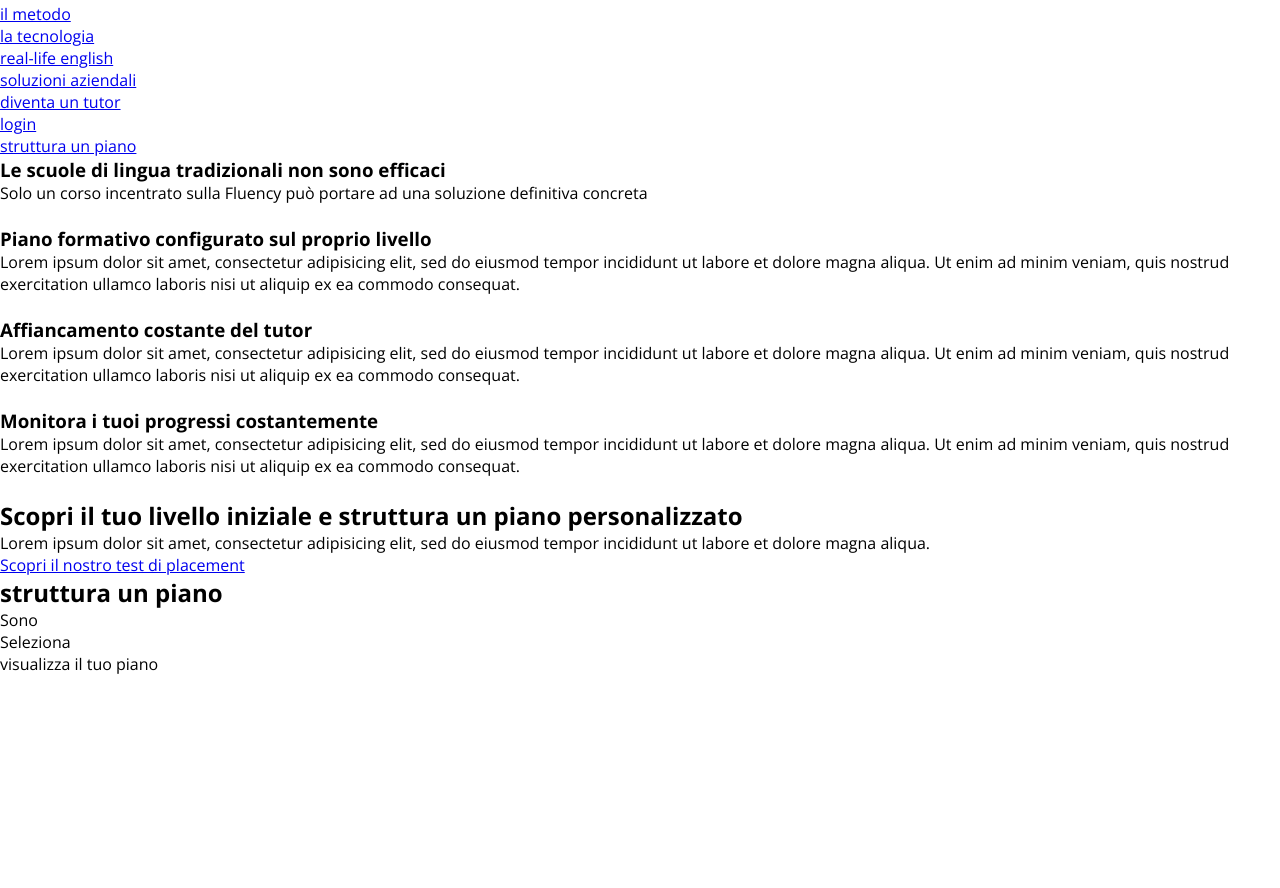
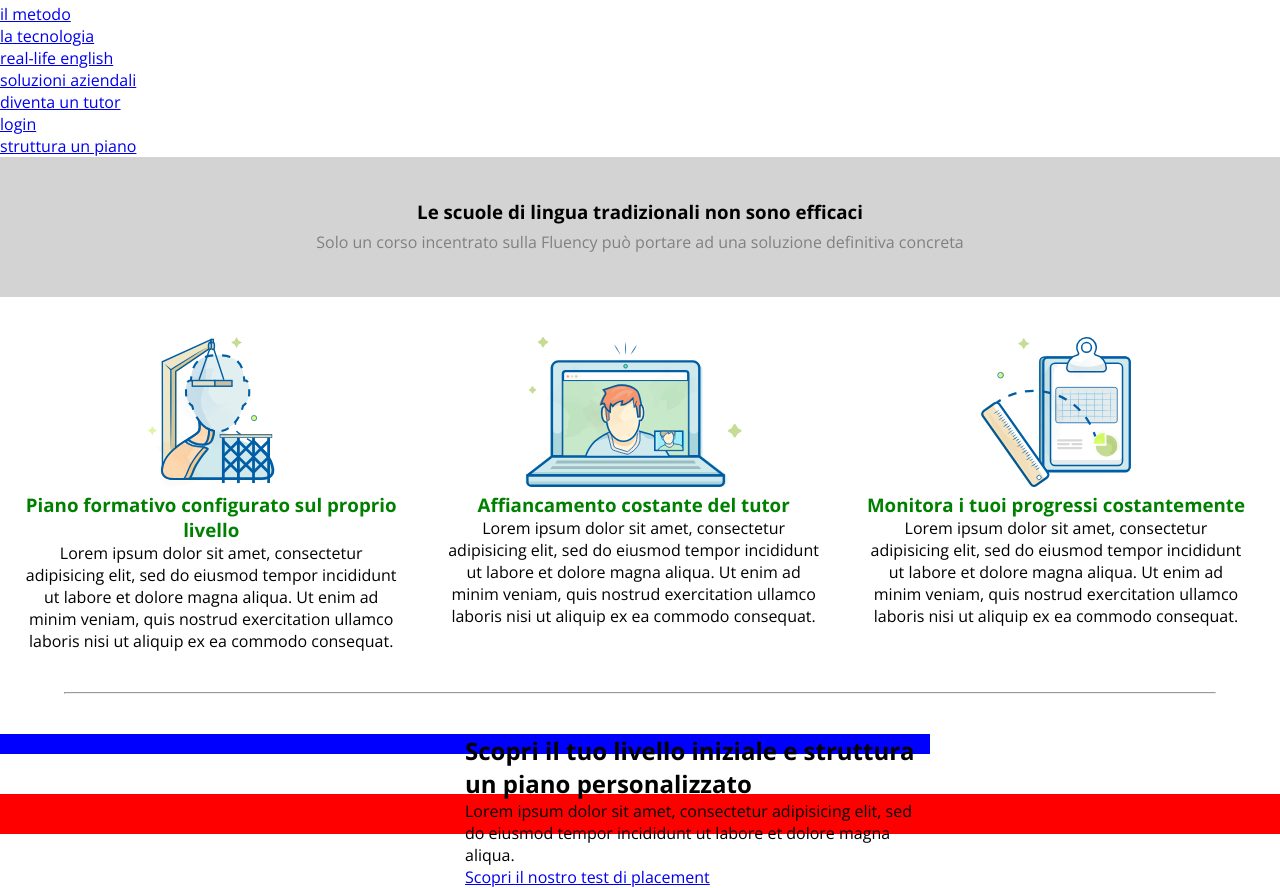
Before and after one commit to federicamanograssi/htmlcss-fluentify, a plain HTML site: page index.html in a window 1280 px wide. Shown: the part 40-928 px from the top of the page. Before the commit the page ends 800 px from the top, so only its background shows below. Drawn offline with nearby package versions, Linux system fonts and the light colour scheme.

Commit message:
Clearfix

```diff
--- a/css/master.css
+++ b/css/master.css
@@ -9,19 +9,55 @@ body {
   margin: auto; */
   font-family: 'Open Sans', sans-serif;
 }
+.clearfix{
+  content: '';
+  display: table;
+  clear: both;
+}
 
-/* HEADER */
+/* MAIN */
+.sezione_grigia {
+  text-align: center;
+  line-height: 30px;
+  background: lightgrey;
+  padding: 40px;
+}
+.sezione_grigia p{
+  color:grey;
+}
 
 /* STRUTTURE GENERALI */
-
-/* .col3 .col{
+.section {
+  padding: 40px 0;
+}
+.col3 .col{
   width: 33%;
   float: left;
+  text-align: center;
+  padding:0 20px;
 }
-.col2 .col {
+.col3 .col img{
+  width: 100%;
+  height: 150px;
+}
+.col3 .col h3{
+  color: green;
+}
+
+hr.section_hr{
+  width: 90%;
+  margin: auto;
+}
+.col2 .col{
   width: 50%;
+  height: 20px;
+  background: blue;
   float: left;
-} */
+}
+footer{
+  background: red;
+  height: 5vh;
+}
 
 /* .button .large{
   da definire
--- a/index.html
+++ b/index.html
@@ -42,33 +42,32 @@
       </div>
 
       <!-- SEZIONE 3 COLONNE -->
-      <div class="col3">
+      <div class="section col3 clearfix">
         <div class="col">
-          <img src="" alt="">
+          <img src="img/profile.svg" alt="Formazione">
           <h3>Piano formativo configurato sul proprio livello</h3>
           <!-- hr (mo vediamo)-->
           <p>Lorem ipsum dolor sit amet, consectetur adipisicing elit, sed do eiusmod tempor incididunt ut labore et dolore magna aliqua. Ut enim ad minim veniam, quis nostrud exercitation ullamco laboris nisi ut aliquip ex ea commodo consequat.</p>
         </div>
         <div class="col">
-          <img src="" alt="">
+          <img src="img/computer.svg" alt="Tutor">
           <h3>Affiancamento costante del tutor</h3>
           <!-- hr (mo vediamo)-->
           <p>Lorem ipsum dolor sit amet, consectetur adipisicing elit, sed do eiusmod tempor incididunt ut labore et dolore magna aliqua. Ut enim ad minim veniam, quis nostrud exercitation ullamco laboris nisi ut aliquip ex ea commodo consequat.</p>
         </div>
         <div class="col">
-          <img src="" alt="">
+          <img src="img/doc.svg" alt="Progressi">
           <h3>Monitora i tuoi progressi costantemente</h3>
           <!-- hr (mo vediamo)-->
           <p>Lorem ipsum dolor sit amet, consectetur adipisicing elit, sed do eiusmod tempor incididunt ut labore et dolore magna aliqua. Ut enim ad minim veniam, quis nostrud exercitation ullamco laboris nisi ut aliquip ex ea commodo consequat.</p>
         </div>
       </div>
 
-      <!-- hr mo vediamo -->
+      <hr class="section_hr">
 
       <!-- SEZIONE 2 COLONNE -->
-      <div class="co2">
+      <div class="section col2 clearfix">
         <div class="col">
-          <img src="" alt="">
         </div>
         <div class="col">
           <h2>Scopri il tuo livello iniziale e struttura un piano personalizzato</h2>
@@ -80,7 +79,7 @@
 
     <!-- FOOTER -->
     <footer>
-      <div class="">
+      <!-- <div class="">
         <h2>struttura un piano</h2>
       </div>
       <div class="">
@@ -89,7 +88,7 @@
         <div class="button large">
           visualizza il tuo piano
         </div>
-      </div>
+      </div> -->
     </footer>
   </body>
 </html>
```
